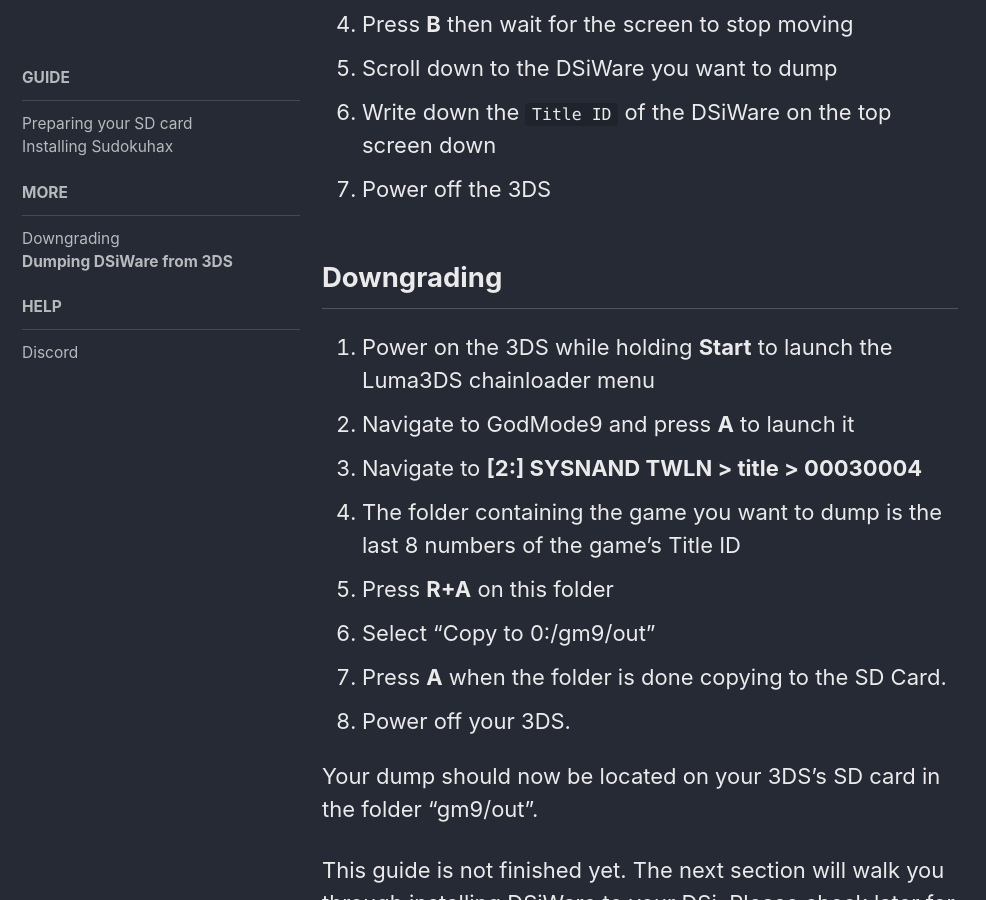
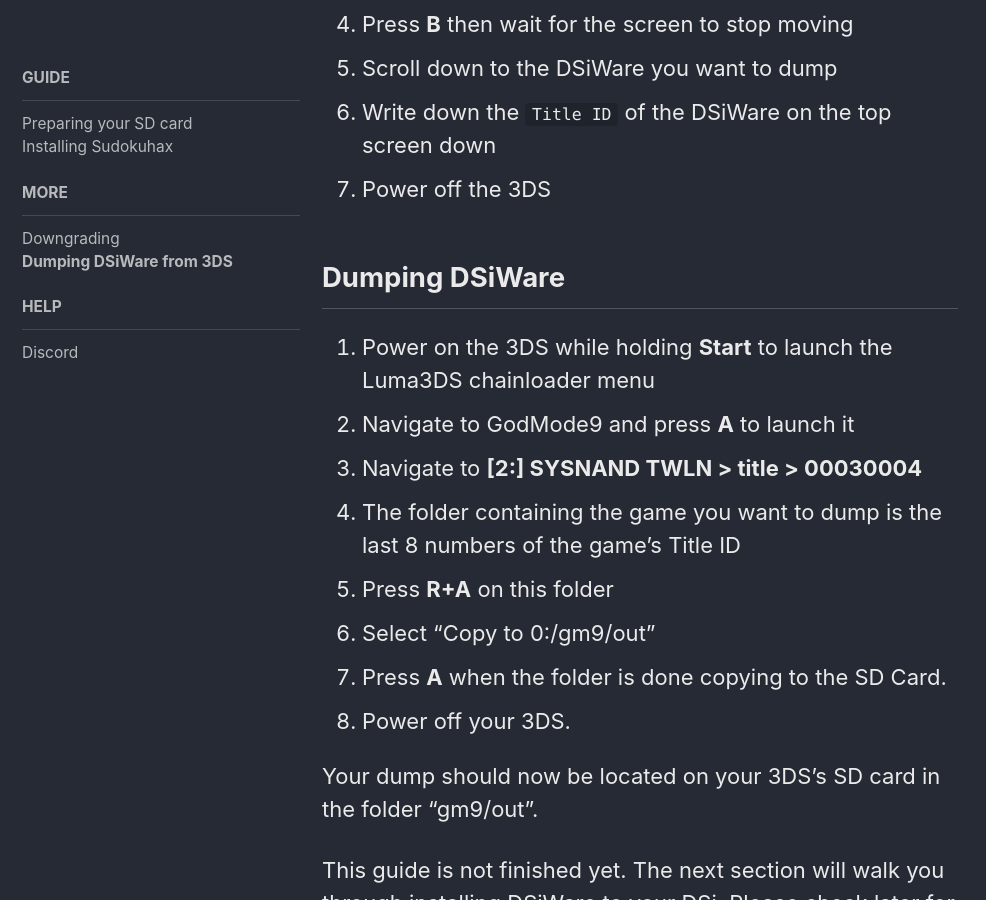
Before and after one commit to emiyl/dsi.cfw.guide-archive, a Jekyll site: the page built from more/dumping-dsiware-from-3ds.md, in a window 1280 px wide and 900 px high, scrolled down 890 px. Shown: the whole window, without its empty margins (0-986 px from the left). Built offline with Jekyll 4.4.1, drawn with Linux system fonts in a browser that asks for light colours; nearby versions of some CDN libraries.

Commit message:
fixed title

```diff
--- a/more/dumping-dsiware-from-3ds.md
+++ b/more/dumping-dsiware-from-3ds.md
@@ -16,7 +16,7 @@
 6. Write down the `Title ID` of the DSiWare on the top screen down
 7. Power off the 3DS
 
-## Downgrading
+## Dumping DSiWare
 1. Power on the 3DS while holding **Start** to launch the Luma3DS chainloader menu
 2. Navigate to GodMode9 and press **A** to launch it
 3. Navigate to **[2:] SYSNAND TWLN > title > 00030004**
```
